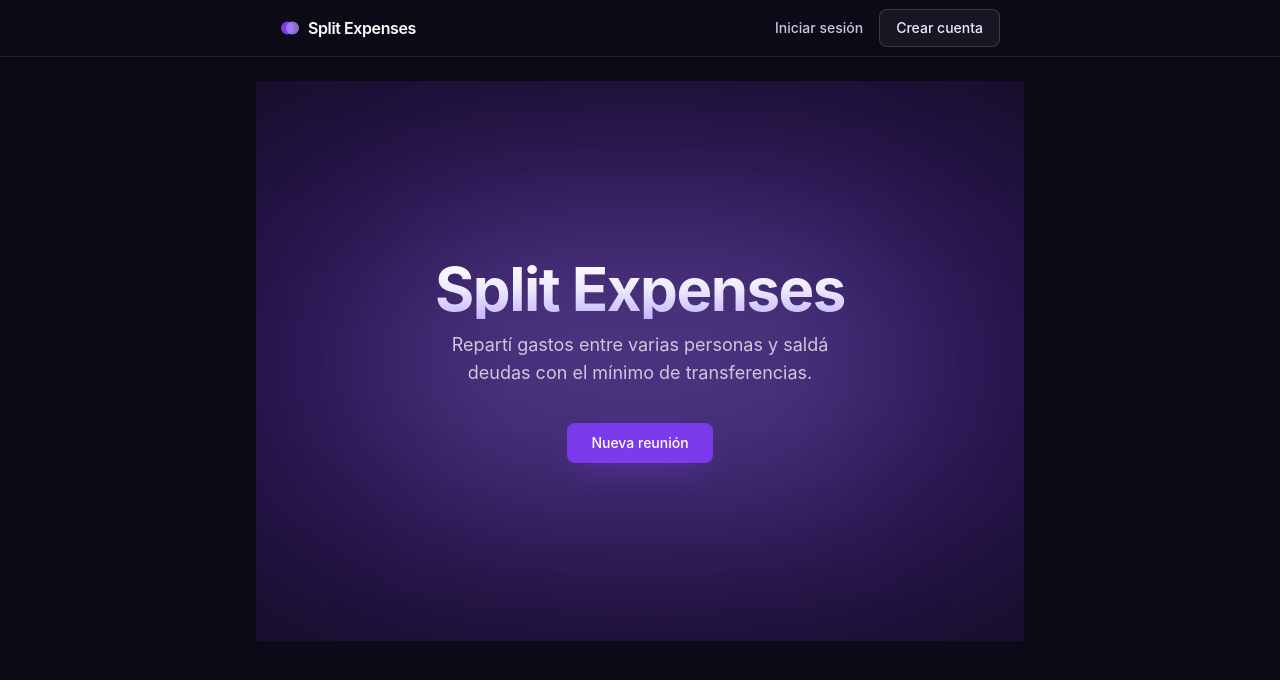
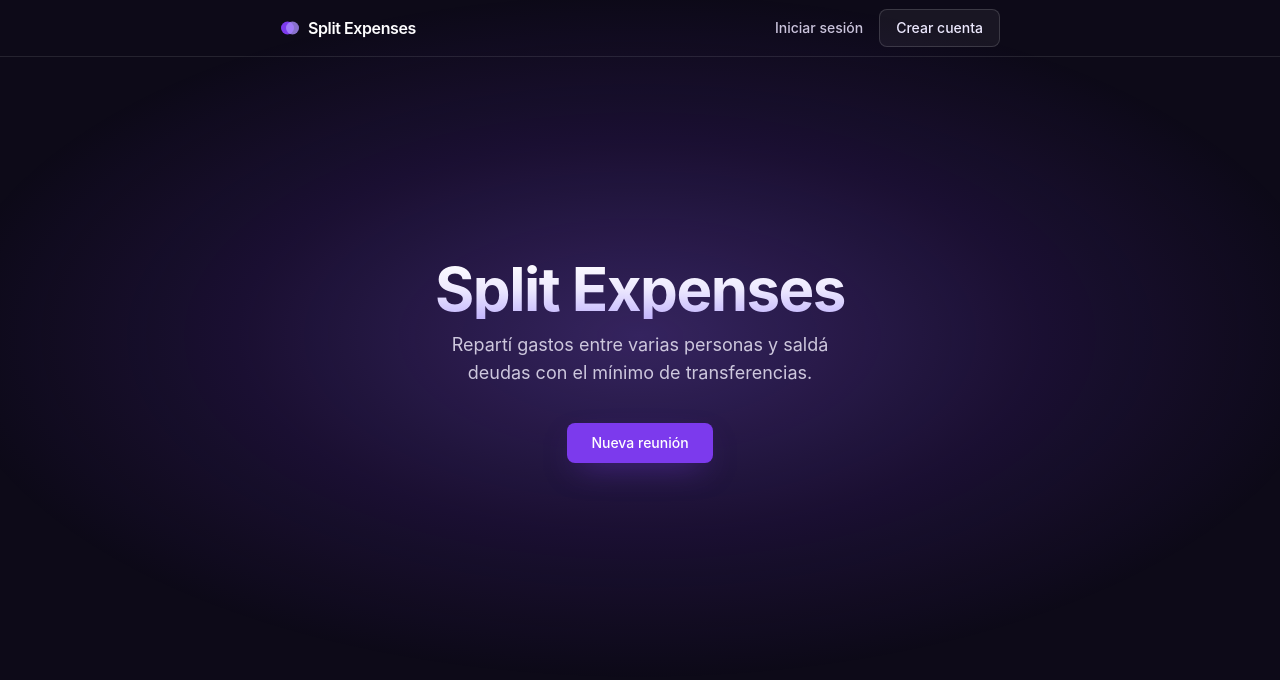
Before and after one commit to egrigolatto/SplitExpenses, a React (Vite) app in the folder client/: page / in a window 1280 px wide. Shown: the top 680 px of the page. Built offline with nearby package versions, Linux system fonts and the light colour scheme; no server answers.

Commit message:
fix(client): glow radial a pantalla completa sin recuadro en la home

```diff
--- a/client/src/pages/home-page.tsx
+++ b/client/src/pages/home-page.tsx
@@ -7,12 +7,13 @@ export function HomePage() {
   const { user } = useSession();
 
   return (
-    <section className="relative -mx-4 flex min-h-[70dvh] flex-col items-center justify-center px-4 text-center sm:-mx-6 sm:px-6">
-      <div aria-hidden="true" className="pointer-events-none absolute inset-0 overflow-hidden">
-        <div className="absolute left-1/2 top-1/2 h-[36rem] w-[64rem] -translate-x-1/2 -translate-y-1/2 rounded-full bg-brand-600/30 blur-[120px]" />
-        <div className="absolute left-1/2 top-1/2 h-72 w-[32rem] -translate-x-1/2 -translate-y-1/2 rounded-full bg-brand-400/25 blur-[80px]" />
-      </div>
+    <>
+      <div
+        aria-hidden="true"
+        className="pointer-events-none fixed inset-0 bg-[radial-gradient(70%_55%_at_50%_42%,rgba(139,92,246,0.32),rgba(124,58,237,0.12)_45%,transparent_78%)]"
+      />
 
+      <section className="relative flex min-h-[70dvh] flex-col items-center justify-center px-4 text-center">
         <div className="relative flex flex-col items-center gap-3">
           <h1 className="bg-gradient-to-b from-white via-brand-100 to-brand-300 bg-clip-text text-5xl font-bold tracking-tight text-transparent sm:text-6xl">
             Split Expenses
@@ -34,5 +35,6 @@ export function HomePage() {
           </div>
         </div>
       </section>
+    </>
   );
 }
```
Lines whose indentation alone changed are shown as unchanged.
